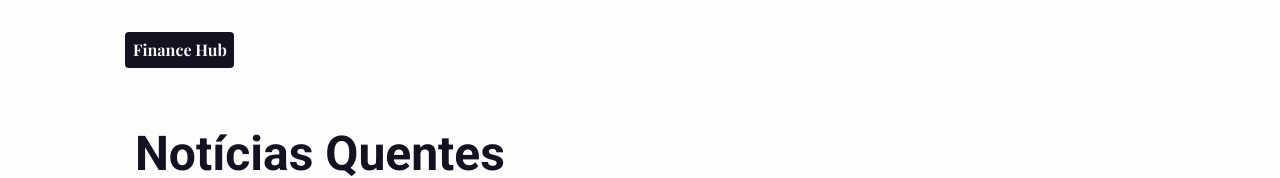
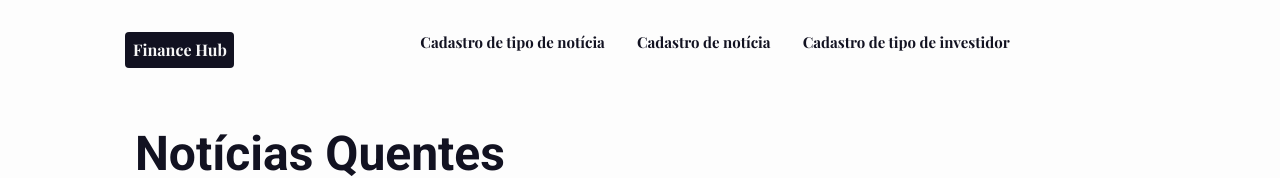
Before and after one commit to ICEI-PUC-Minas-PMV-SI/pmv-si-2024-2-pe1-t3-pmv-si-2024-2-pe1-t3-WebApplicationProject-Template, a plain HTML site: page src/Página Usuário Admin/paginausuarioadmin.html in a window 1280 px wide. Shown: the top 178 px of the page. Drawn offline with nearby package versions, Linux system fonts and the light colour scheme; files that its build step writes are made by us from their sources.

Commit message:
paginausuarioadminfinalizada

```diff
--- a/src/Página Usuário Admin/paginausuarioadmin.css
+++ b/src/Página Usuário Admin/paginausuarioadmin.css
@@ -1,18 +1,22 @@
 @import url("https://cdnjs.cloudflare.com/ajax/libs/meyer-reset/2.0/reset.min.css");
 @import url("https://fonts.googleapis.com/css?family=Playfair+Display:700,400|Roboto:700,400");
+
 * {
   -webkit-font-smoothing: antialiased;
   box-sizing: border-box;
 }
+
 html,
 body {
   margin: 0px;
   height: 100%;
 }
+
 button:focus-visible {
   outline: 2px solid #4a90e2 !important;
   outline: -webkit-focus-ring-color auto 5px !important;
 }
+
 a {
   text-decoration: none;
 }
@@ -317,3 +321,31 @@ a {
   top: 8px;
   left: 1157px;
 }
+
+nav {
+  display: flex;
+  gap: 2rem;
+  justify-content: center;
+  align-items: center;
+  flex-wrap: wrap;
+
+}
+
+.nav-links {
+  text-decoration: none;
+  color: var(--black-80, #121221);
+  font-family: "Playfair Display", Helvetica, serif;
+  font-size: 15px;
+  font-style: normal;
+  font-weight: 700;
+  line-height: normal;
+
+
+}
+
+.nav-links:hover {
+  color: #121221;
+  transition: .4s;
+  text-decoration: underline;
+
+}
--- a/src/Página Usuário Admin/paginausuarioadmin.html
+++ b/src/Página Usuário Admin/paginausuarioadmin.html
@@ -1,55 +1,59 @@
 <!DOCTYPE html>
 <html lang="en, pt-br">
+
 <head>
   <meta charset="utf-8" />
-    <link rel="stylesheet" href="style.css" />
+  <link rel="stylesheet" href="paginausuarioadmin.css" />
   <title>Home Page Desktop</title>
 </head>
+
 <body>
   <div class="home-desktop">
     <div class="div">
-        <div class="overlap"><div class="text-wrapper">Copyright 2024 Finance Hub</div></div>
+      <div class="overlap">
+        <div class="text-wrapper">Copyright 2024 Finance Hub</div>
+      </div>
       <div class="news-cards">
         <div class="text-wrapper-2">Últimas Notícias</div>
         <div class="group">
           <div class="text-wrapper-3">CNN Indonesia</div>
           <p class="p">News Title Lorem Ipsum Dolor Sit Amet</p>
-            <img class="rectangle" src="img/rectangle-3.svg"  alt="News 1"/>
+          <img class="rectangle" src="img/rectangle-3.svg" alt="News 1" />
         </div>
         <div class="group-2">
           <div class="text-wrapper-3">CNN Indonesia</div>
           <p class="p">News Title Lorem Ipsum Dolor Sit Amet</p>
-            <img class="rectangle" src="img/rectangle-3-1.svg"  alt="News 2"/>
+          <img class="rectangle" src="img/rectangle-3-1.svg" alt="News 2" />
         </div>
         <div class="group-3">
           <div class="text-wrapper-3">CNN Indonesia</div>
           <p class="p">News Title Lorem Ipsum Dolor Sit Amet</p>
-            <img class="rectangle" src="img/rectangle-3-2.svg"  alt="News 3"/>
+          <img class="rectangle" src="img/rectangle-3-2.svg" alt="News 3" />
         </div>
         <div class="group-4">
           <div class="text-wrapper-3">CNN Indonesia</div>
           <p class="p">News Title Lorem Ipsum Dolor Sit Amet</p>
-            <img class="rectangle" src="img/rectangle-3-3.svg"  alt="News 4"/>
+          <img class="rectangle" src="img/rectangle-3-3.svg" alt="News 4" />
         </div>
         <div class="group-5">
           <div class="text-wrapper-3">CNN Indonesia</div>
           <p class="p">News Title Lorem Ipsum Dolor Sit Amet</p>
-            <img class="rectangle" src="img/rectangle-3-4.svg"  alt="News 5"/>
+          <img class="rectangle" src="img/rectangle-3-4.svg" alt="News 5" />
         </div>
         <div class="group-6">
           <div class="text-wrapper-3">CNN Indonesia</div>
           <p class="p">News Title Lorem Ipsum Dolor Sit Amet</p>
-            <img class="rectangle" src="img/rectangle-3-5.svg"  alt="News 6"/>
+          <img class="rectangle" src="img/rectangle-3-5.svg" alt="News 6" />
         </div>
         <div class="group-7">
           <div class="text-wrapper-3">CNN Indonesia</div>
           <p class="p">News Title Lorem Ipsum Dolor Sit Amet</p>
-            <img class="rectangle" src="img/rectangle-3-6.svg"  alt="News 7"/>
+          <img class="rectangle" src="img/rectangle-3-6.svg" alt="News 7" />
         </div>
         <div class="group-8">
           <div class="text-wrapper-3">CNN Indonesia</div>
           <p class="p">News Title Lorem Ipsum Dolor Sit Amet</p>
-            <img class="rectangle" src="img/rectangle-3-7.svg"  alt="News 8"/>
+          <img class="rectangle" src="img/rectangle-3-7.svg" alt="News 8" />
         </div>
       </div>
       <div class="hero">
@@ -70,10 +74,20 @@
         </p>
       </div>
       <div class="nav">
-          <div class="frame"><div class="text-wrapper-9">Finance Hub</div></div>
-          <img class="union" src="img/dropdown.svg"  alt="Dropdown"/>
+        <div class="frame">
+          <div class="text-wrapper-9">Finance Hub</div>
+        </div>
+        <img class="union" src="img/dropdown.svg" alt="Dropdown" />
+        <div>
+          <nav>
+            <a href="#" class="nav-links">Cadastro de tipo de notícia</a>
+            <a href="#" class="nav-links">Cadastro de notícia
+            </a>
+            <a href="#" class="nav-links">Cadastro de tipo de investidor </a>
+          </nav>
         </div>
       </div>
     </div>
 </body>
+
 </html>
```
Lines whose indentation alone changed are shown as unchanged.
